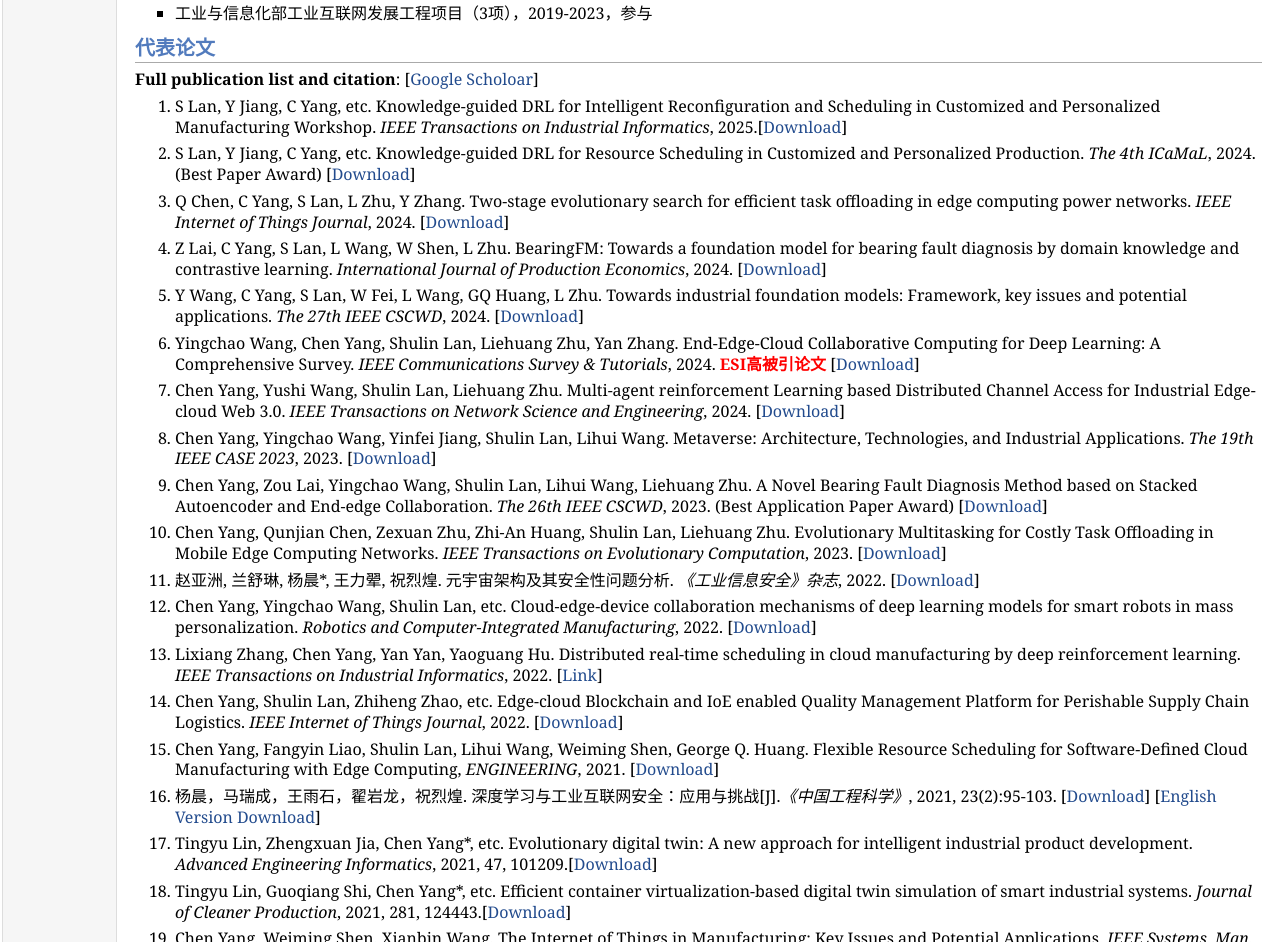
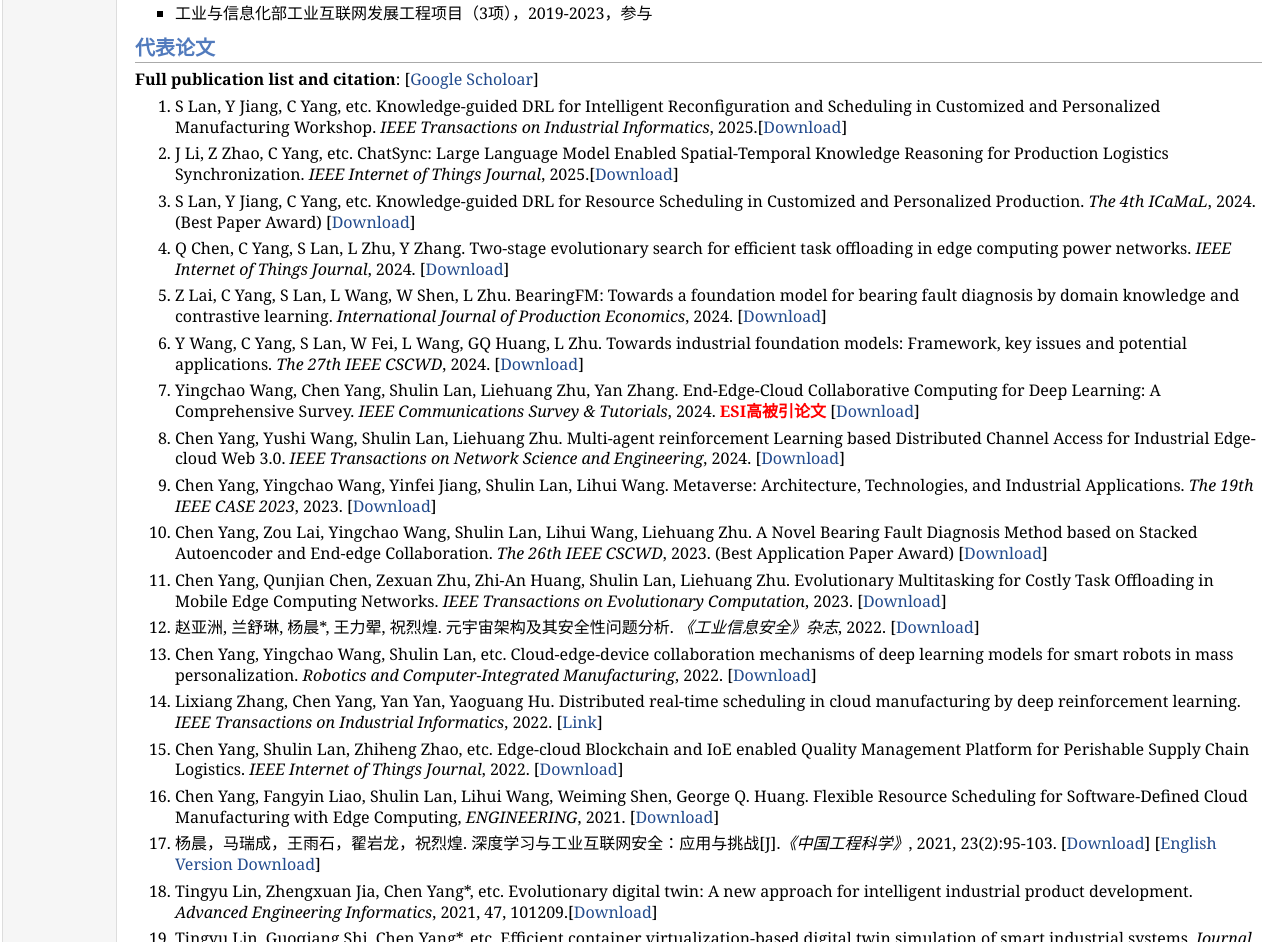
Before and after one commit to cyang3993/cyang3993.github.io, a plain HTML site: page index.html in a window 1280 px wide. Shown: the part 1443-2385 px from the top of the page. Drawn offline with Linux system fonts and the light colour scheme.

Commit message:
Update index.html

```diff
--- a/index.html
+++ b/index.html
@@ -136,6 +136,8 @@ E-mail: <a href="mailto:yangchen666@bit.edu.cn">firstname_lastname@bit.edu.cn</a
 <ol>
 <li><p>S Lan, Y Jiang, C Yang, etc. Knowledge-guided DRL for Intelligent Reconfiguration and Scheduling in Customized and Personalized Manufacturing Workshop. <i>IEEE Transactions on Industrial Informatics</i>, 2025.[<a href="./files/KGDRL_TII-25.pdf">Download</a>]</p>
 </li>
+<li><p>J Li, Z Zhao, C Yang, etc. ChatSync: Large Language Model Enabled Spatial-Temporal Knowledge Reasoning for Production Logistics Synchronization. <i>IEEE Internet of Things Journal</i>, 2025.[<a href="./files/ChatSync-LLM.pdf">Download</a>]</p>
+</li>
 <li><p>S Lan, Y Jiang, C Yang, etc. Knowledge-guided DRL for Resource Scheduling in Customized and Personalized Production. <i>The 4th ICaMaL</i>, 2024. (Best Paper Award) [<a href="./files/2024_KGDRL_res_scheduling.pdf">Download</a>]</p>
 </li>
 <li><p>Q Chen, C Yang, S Lan, L Zhu, Y Zhang. Two-stage evolutionary search for efficient task offloading in edge computing power networks. <i>IEEE Internet of Things Journal</i>, 2024. [<a href="./files/2024IOTJ_two_stage_evoSearch.pdf">Download</a>]</p>
```
